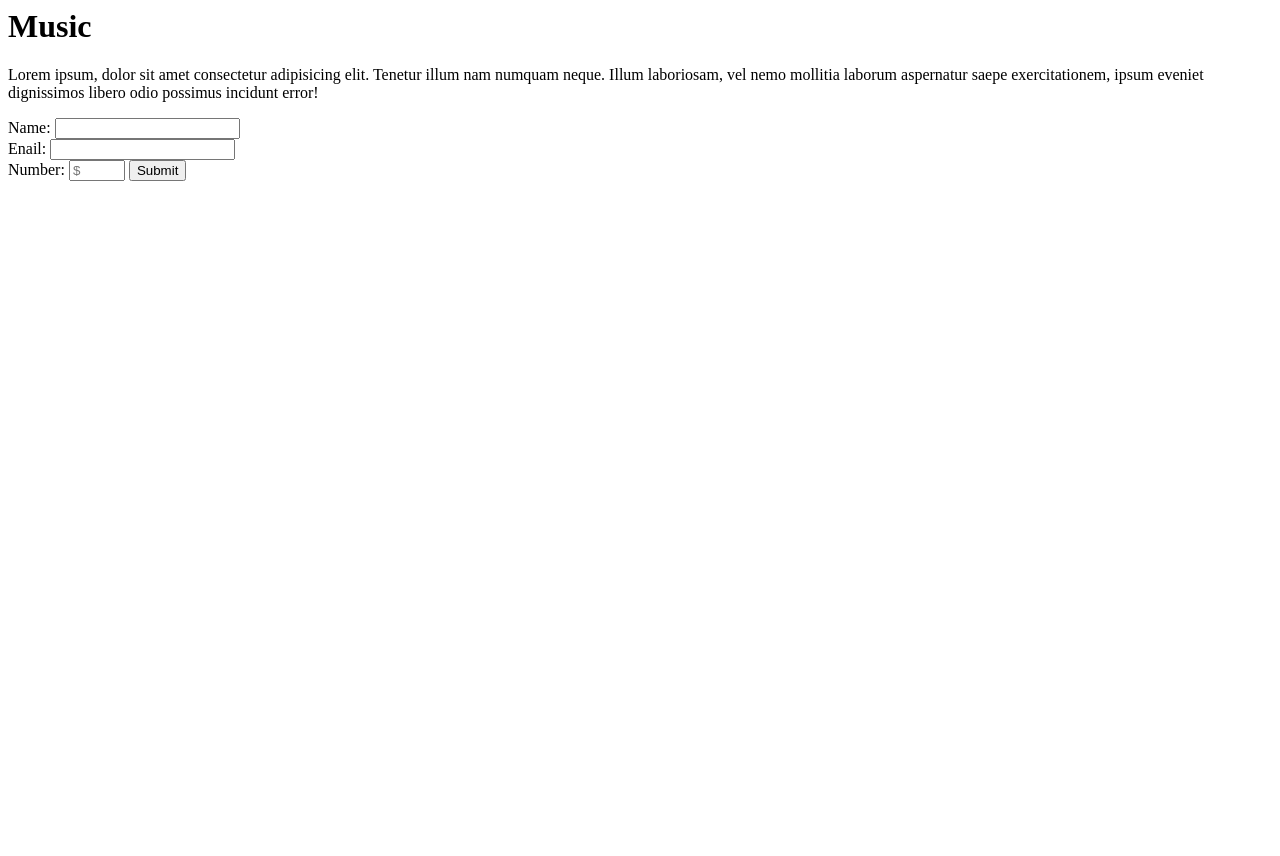
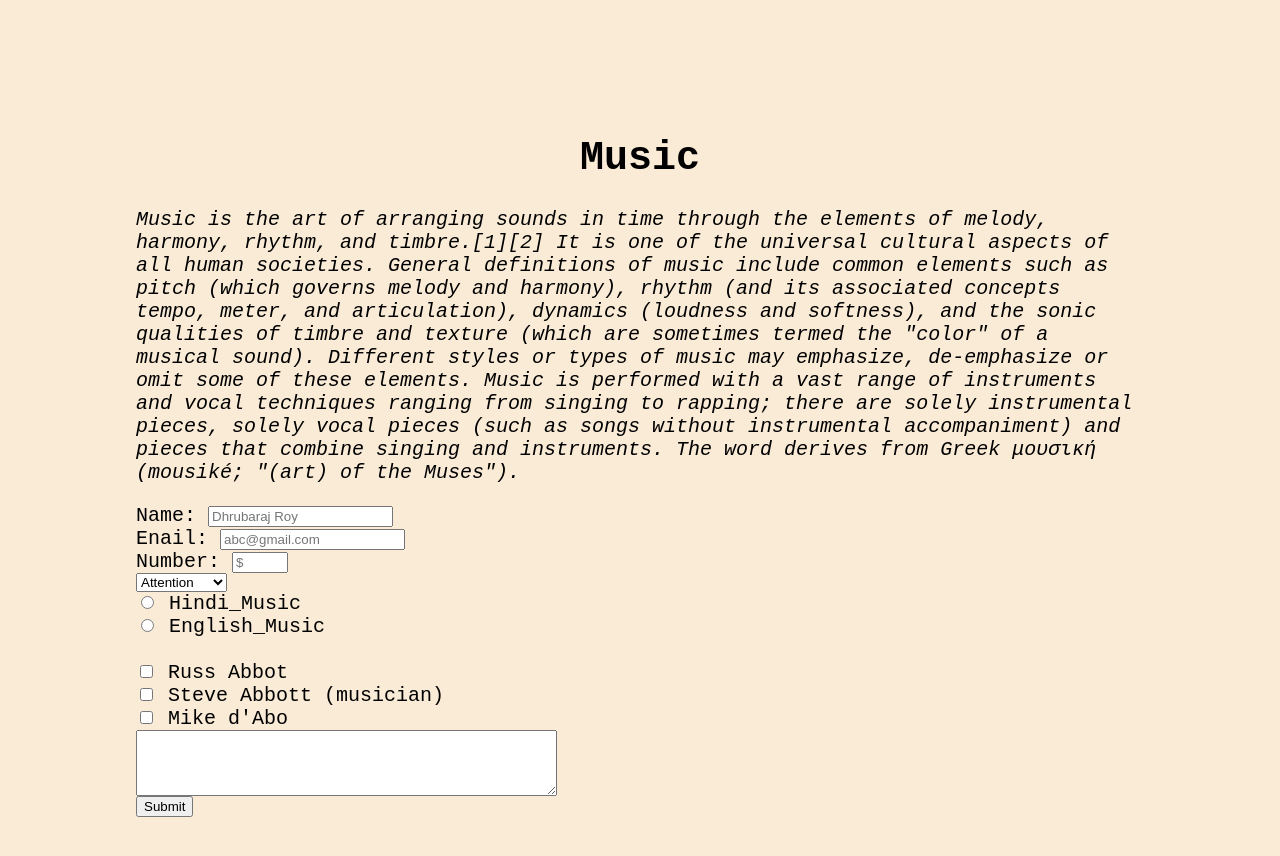
Before and after one commit to Dhrubaraj-Roy/Build-a-Survey-form, a plain HTML site: page index.html in a window 1280 px wide. Before the commit the page ends 800 px from the top, so only its background shows below. Drawn offline with Linux system fonts and the light colour scheme.

Commit message:
finished the survey project

```diff
--- a/index.html
+++ b/index.html
@@ -4,19 +4,49 @@
     <meta http-equiv="X-UA-Compatible" content="IE=edge">
     <meta name="viewport" content="width=device-width, initial-scale=1.0">
     <title>Survey Form</title>
+    <link rel="stylesheet" href="style.css">
 </head>
 <body>
     <h1 id="title">Music</h1>
-    <p id="description">Lorem ipsum, dolor sit amet consectetur adipisicing elit. Tenetur illum nam numquam neque. Illum laboriosam, vel nemo mollitia laborum aspernatur saepe exercitationem, ipsum eveniet dignissimos libero odio possimus incidunt error!</p>
+    <p id="description"><i>Music is the art of arranging sounds in time through the elements of melody, harmony, rhythm, and timbre.[1][2] It is one of the universal cultural aspects of all human societies. General definitions of music include common elements such as pitch (which governs melody and harmony), rhythm (and its associated concepts tempo, meter, and articulation), dynamics (loudness and softness), and the sonic qualities of timbre and texture (which are sometimes termed the "color" of a musical sound). Different styles or types of music may emphasize, de-emphasize or omit some of these elements. Music is performed with a vast range of instruments and vocal techniques ranging from singing to rapping; there are solely instrumental pieces, solely vocal pieces (such as songs without instrumental accompaniment) and pieces that combine singing and instruments. The word derives from Greek μουσική (mousiké; "(art) of the Muses").</i></p>
     <form action="" id="survey-form">
         <label id="name-label"> Name: </label>
-            <input type="name"  id="name" required><br>
+            <input type="name"  id="name" required placeholder="Dhrubaraj Roy"><br>
         <label id="email-label"> Enail: </label>
-            <input type="email" id="email" required><br>
+            <input type="email" id="email" required placeholder="abc@gmail.com"><br>
         <label id="number-label"> Number: </label>
-            <input  type="number" name="number" id="number" min="0" max="10" required placeholder="$">
+            <input  type="number" name="number" id="number" min="0" max="10" required placeholder="$"><br>
 
-        <button>Submit</button>
+
+            <select name="English Song" id="dropdown">
+                <option value="attention">Attention</option>
+                <option value="how_long">How long</option>
+                <option value="i_fiund_love">I found love</option>
+                <option value="i'm_sorry">I'm sorry</option>
+                <option value="other">Other</option>
+              </select>
+
+              <br>
+
+                <input type="radio" id="html" name="fav_language" value="Hindi_Music">
+                <label for="html">Hindi_Music</label><br>
+                <input type="radio" id="css" name="fav_language" value="English_Music">
+                <label for="css">English_Music</label><br>
+
+                <br>
+            <input type="checkbox" id="vehicle1" name="vehicle1" value="Bike">
+            <label for="vehicle1">Russ Abbot</label><br>
+            <input type="checkbox" id="vehicle2" name="vehicle2" value="Car">
+            <label for="vehicle2">Steve Abbott (musician)</label><br>
+            <input type="checkbox" id="vehicle3" name="vehicle3" value="Boat">
+            <label for="vehicle3">Mike d'Abo</label><br>
+
+
+            <textarea id="w3review" name="w3review" rows="4" cols="50">
+
+                </textarea><br>
+
+        <button id="submit">Submit</button>
     </form>
 </body>
 <script src="https://cdn.freecodecamp.org/testable-projects-fcc/v1/bundle.js"></script>
--- /dev/null
+++ b/style.css
@@ -0,0 +1,14 @@
+body{
+    padding: 10%;
+    font-size: 20px;
+    font-family: 'Courier New', Courier, monospace;
+    background-color: antiquewhite;
+
+
+}
+#title{
+    text-align: center;
+}
+label{
+
+}
```
